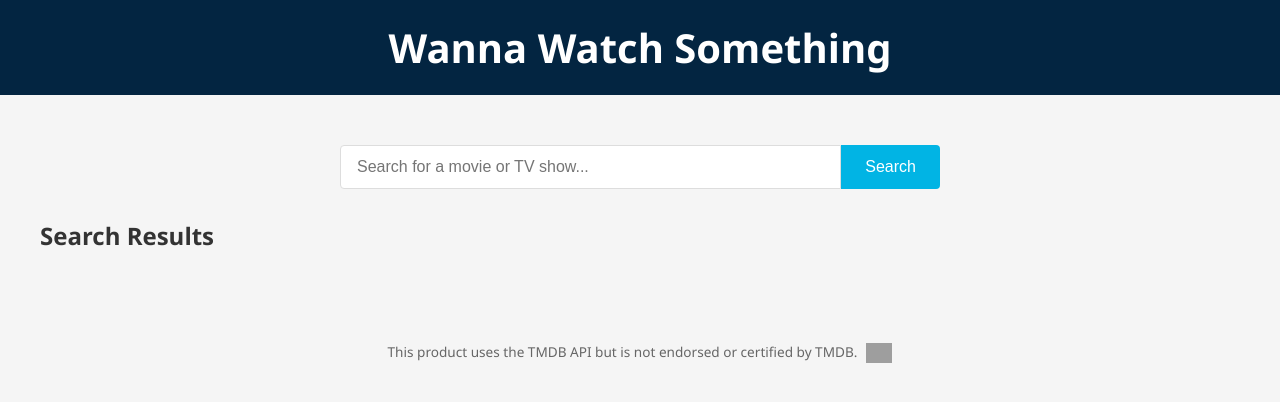
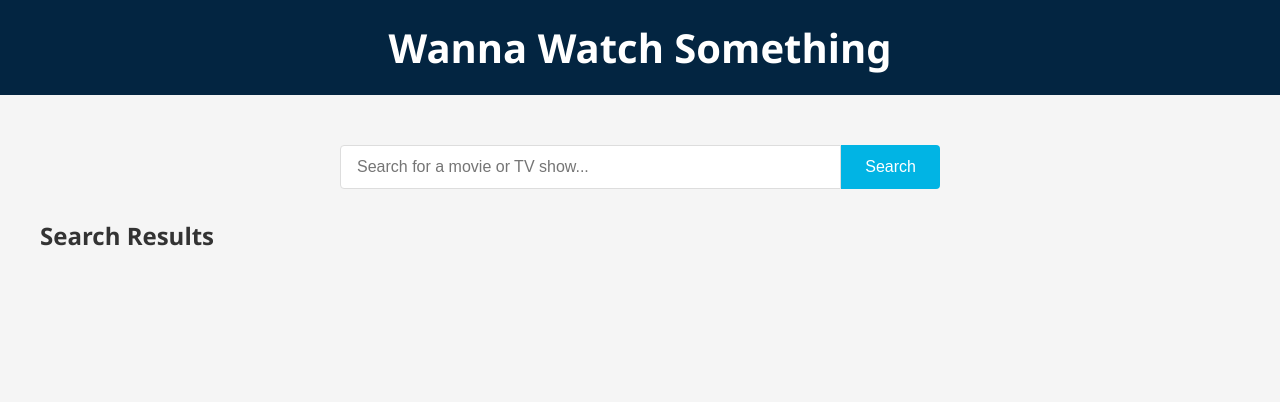
Before and after one commit to cab11150904/wwti, a plain HTML site: page index.html in a window 1280 px wide. Drawn offline with Linux system fonts and the light colour scheme; grey boxes are pictures that could not be loaded.

Commit message:
Update index.html
Removed TMDB blurb.

```diff
--- a/index.html
+++ b/index.html
@@ -422,10 +422,7 @@
             </div>
         </div>
 
-        <div class="attribution">
-            This product uses the TMDB API but is not endorsed or certified by TMDB.
-            <img src="https://www.themoviedb.org/assets/2/v4/logos/v2/blue_short-8e7b30f73a4020692ccca9c88bafe5dcb6f8a62a4c6bc55cd9ba82bb2cd95f6c.svg" alt="TMDB Logo" class="tmdb-logo">
-        </div>
+
     </div>
 
     <script>
```
